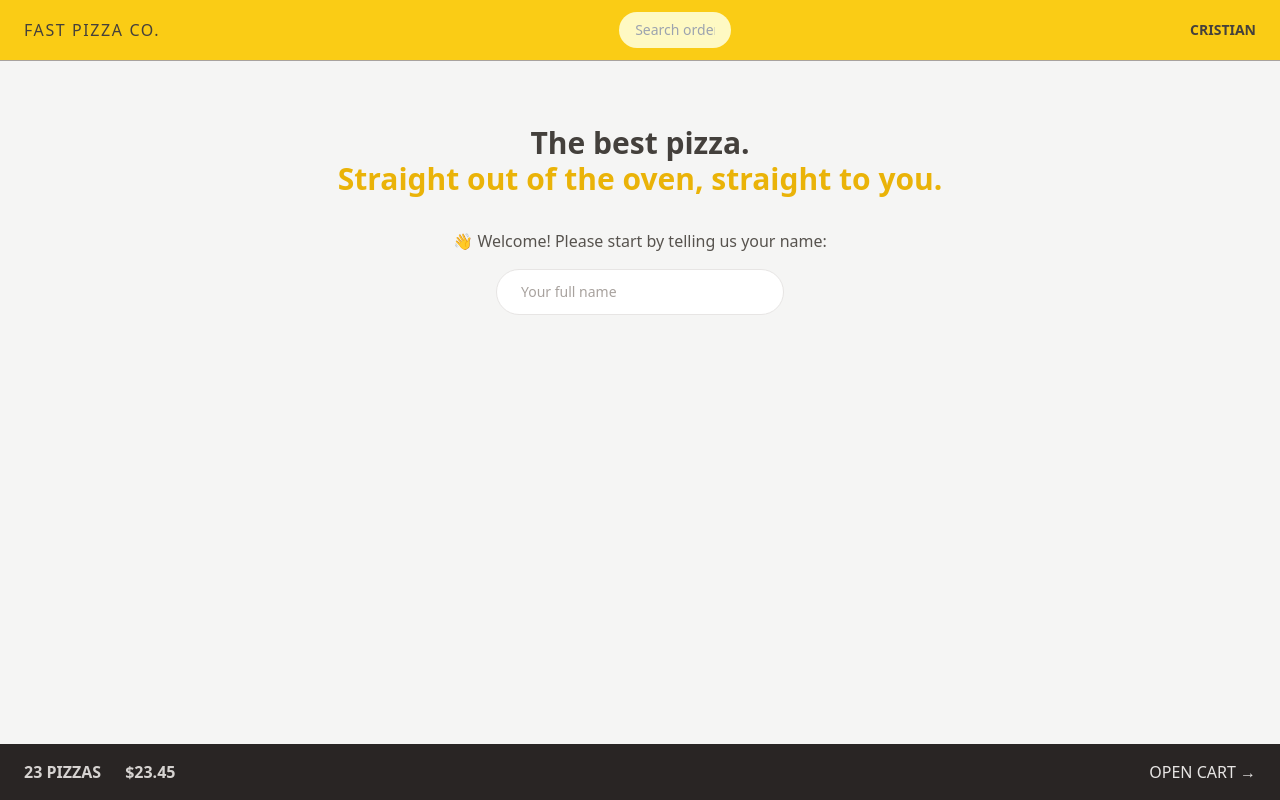
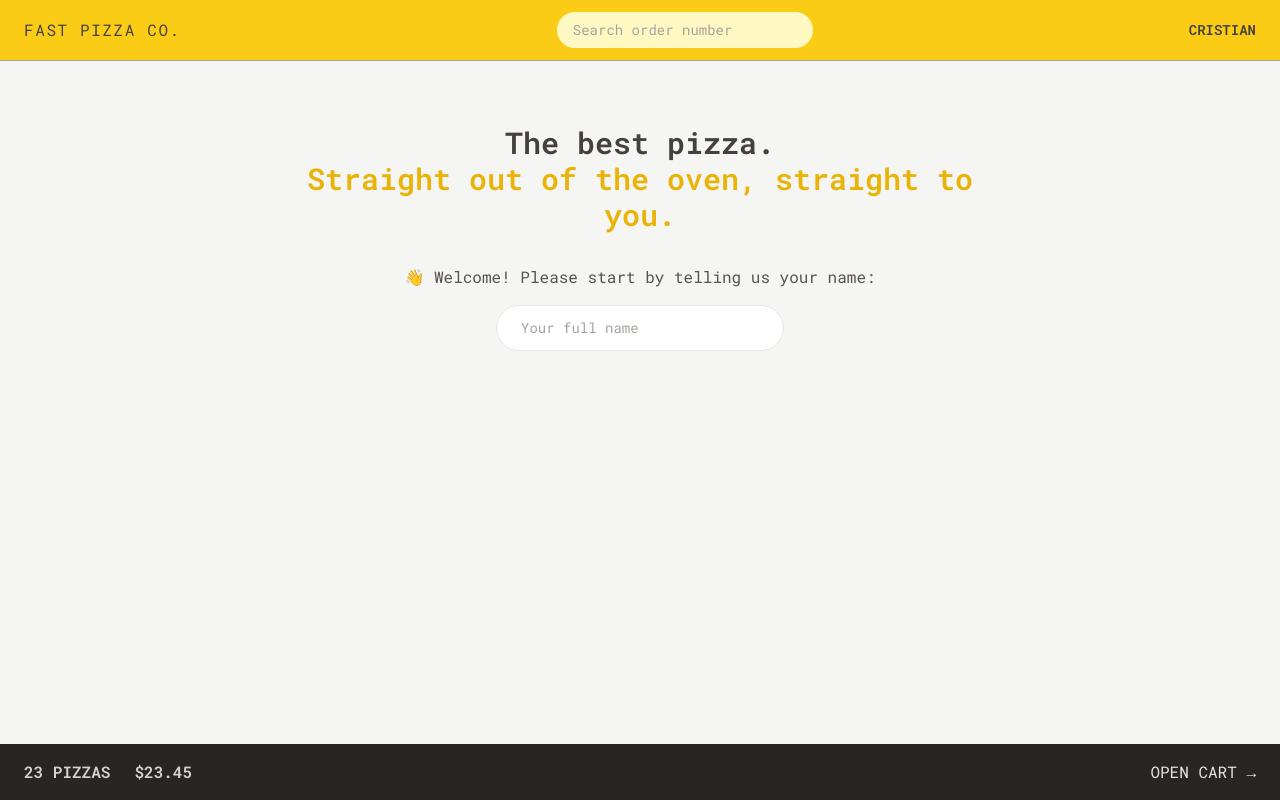
Before and after one commit to Cr1sti4n85/pizza-app, a React (Vite) app: page / in a window 1280 px wide. Built offline with nearby package versions, Linux system fonts and the light colour scheme.

Commit message:
Implement custom font family and style search bar

```diff
--- a/index.html
+++ b/index.html
@@ -6,6 +6,10 @@
   <link rel="icon" type="image/svg+xml" href="/vite.svg" />
   <meta name="viewport" content="width=device-width, initial-scale=1.0" />
   <title>Vite + React</title>
+  <link rel="preconnect" href="https://fonts.googleapis.com">
+  <link rel="preconnect" href="https://fonts.gstatic.com" crossorigin>
+  <link href="https://fonts.googleapis.com/css2?family=Roboto+Mono:ital,wght@0,100..700;1,100..700&display=swap"
+    rel="stylesheet">
 </head>
 
 <body class="bg-stone-100 text-stone-700">
--- a/src/features/order/SearchOrder.jsx
+++ b/src/features/order/SearchOrder.jsx
@@ -18,7 +18,7 @@ function SearchOrder() {
         placeholder="Search order number"
         value={query}
         onChange={(e) => setQuery(e.target.value)}
-        className="w-28 rounded-full bg-yellow-100 px-4 py-2 text-sm"
+        className="w-28 rounded-full bg-yellow-100 px-4 py-2 text-sm transition-all duration-300 placeholder:text-stone-400 focus:outline-none focus:ring focus:ring-yellow-500 focus:ring-opacity-50 sm:w-64 sm:focus:w-72"
       ></input>
     </form>
   );
--- a/src/ui/AppLayout.jsx
+++ b/src/ui/AppLayout.jsx
@@ -13,7 +13,7 @@ function AppLayout() {
       {isLoading && <Loader />}
       <Header />
       <div className="overflow-scroll">
-        <main className="mx-auto max-w-3xl overflow-auto">
+        <main className="mx-auto max-w-3xl overflow-scroll">
           {/*Outlet renders child component */}
           <Outlet />
         </main>
--- a/tailwind.config.js
+++ b/tailwind.config.js
@@ -2,7 +2,14 @@
 export default {
   content: ["./index.html", "./src/**/*.{js,ts,jsx,tsx}"],
   theme: {
-    extend: {},
+    fontFamily: {
+      sans: "Roboto Mono, monospace",
+    },
+    extend: {
+      height: {
+        screen: "100dvh",
+      },
+    },
   },
   plugins: [],
 };
```
